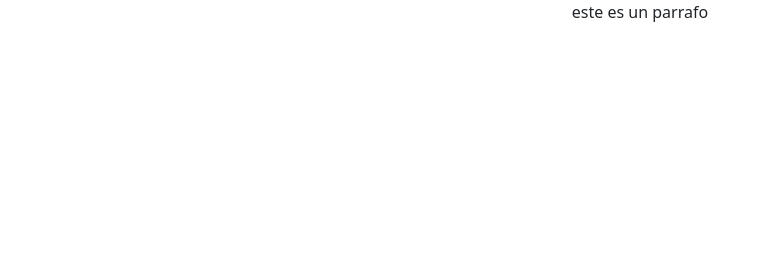
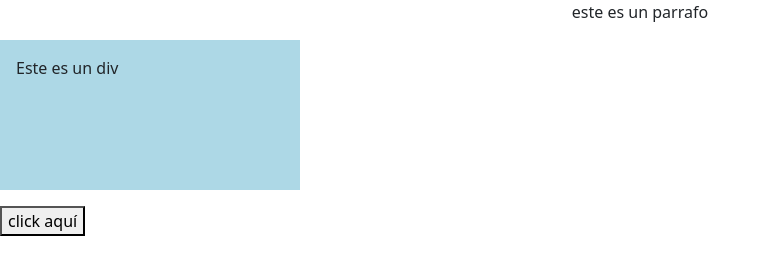
Before and after one commit to ErvinGU/jquery_ejemplo, a plain HTML site: page index.html in a window 1280 px wide. Shown: the whole page, without its empty margins (0-771 px from the left). Drawn offline with nearby package versions, Linux system fonts and the light colour scheme.

Commit message:
práctica js query

```diff
--- a/assets/css/estilos.css
+++ b/assets/css/estilos.css
@@ -0,0 +1,12 @@
+
+
+
+
+
+#div {
+    width: 300px;
+    height: 150px;
+    background-color: lightblue;
+    padding: 1em;
+    margin-bottom: 1em;
+}
--- a/assets/js/scripts.js
+++ b/assets/js/scripts.js
@@ -4,6 +4,11 @@
 
 
 $("p").click(function(){
-    $(this).hide()
+    $(this).hide(4000)
+    $(this).fadeIn(4000)
 
 })
+
+$("#boton").click(function() {
+
+}
--- a/index.html
+++ b/index.html
@@ -15,6 +15,10 @@
 <body>
     <p class="text-center">este es un parrafo</p>
 
+    <div id="div">Este es un div</div>
+
+    <button id="boton">click aquí</button>
+
 
 </body>
 
```
